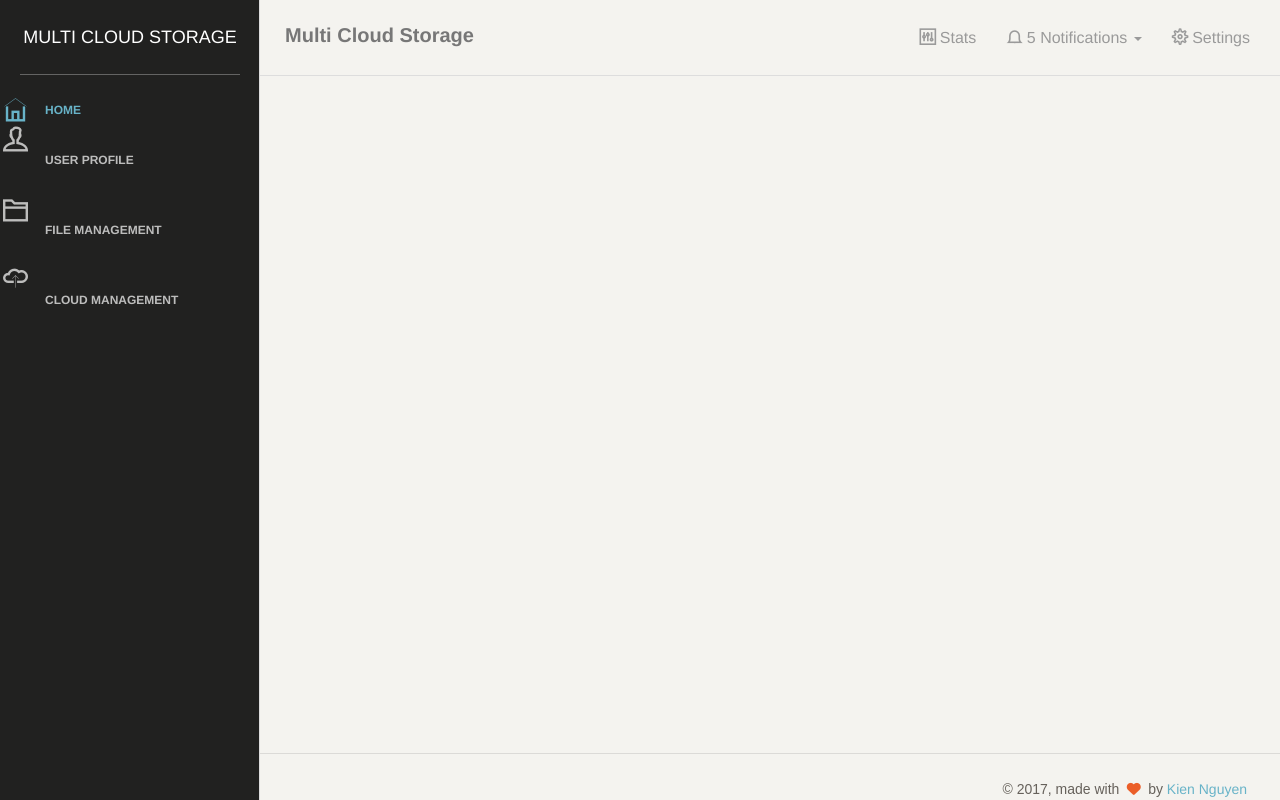
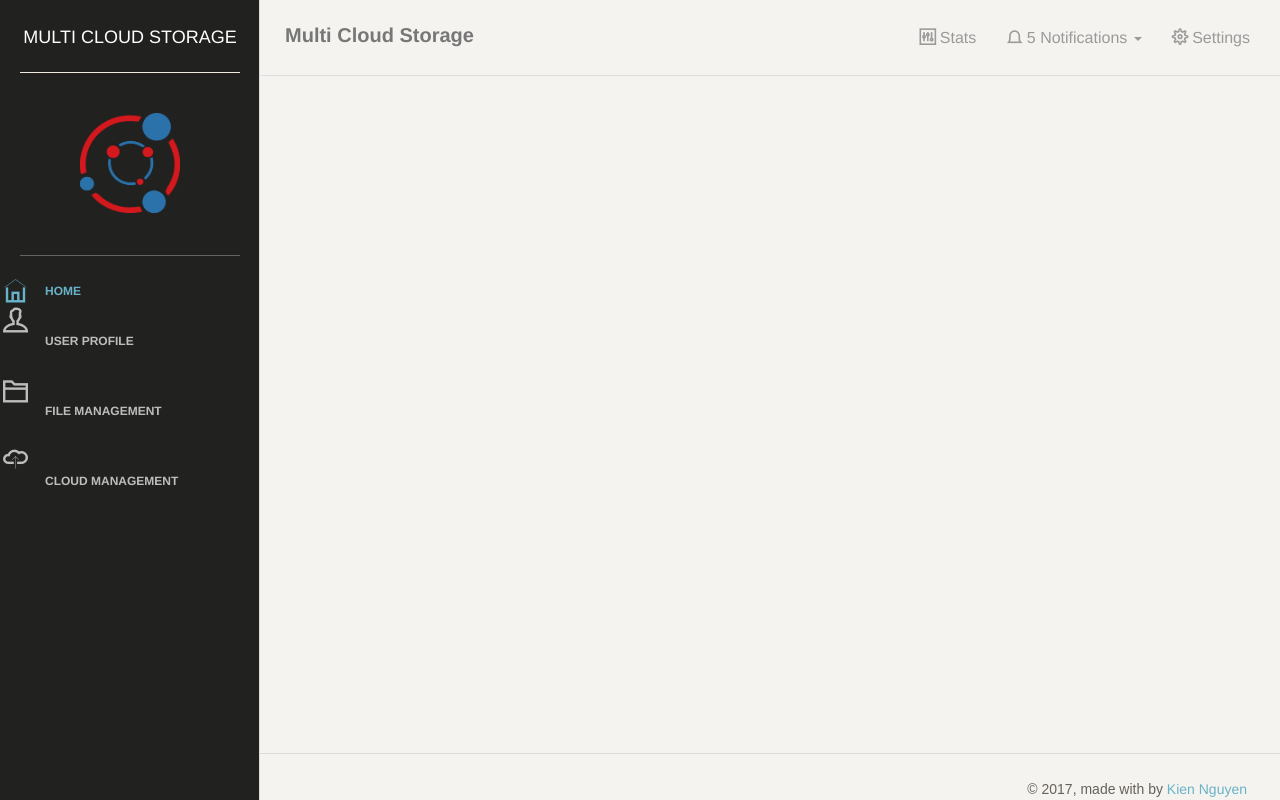
Before and after one commit to ntk148v/MCS, a Django app: page /test/ in a window 1280 px wide. Run offline with Django 3.2, Linux system fonts and the light colour scheme; some libraries are stand-ins or nearby versions; some web fonts are replaced.

Commit message:
Add logo

```diff
--- a/mcs/apps/dashboard/templates/dashboard/base.html
+++ b/mcs/apps/dashboard/templates/dashboard/base.html
@@ -29,7 +29,7 @@
 
 
     <!--  Fonts and icons     -->
-    <link href="http://maxcdn.bootstrapcdn.com/font-awesome/latest/css/font-awesome.min.css" rel="stylesheet">
+    <link href="{% static 'assets/css/font-awesome.min.css' %}'" rel="stylesheet">
     <link href='https://fonts.googleapis.com/css?family=Muli:400,300' rel='stylesheet' type='text/css'>
     <link href="{% static 'assets/css/themify-icons.css' %}" rel="stylesheet">
 
@@ -46,8 +46,10 @@
 
         <div class="sidebar-wrapper">
             <div class="logo">
-                <a href="#" class="simple-text">
+                <a href="{% url 'home'  %}" class="simple-text">
                     Multi Cloud Storage
+                    <hr>
+                    <img src="{% static 'assets/img/logo.png' %}" style="width: 100px; height: 100px;margin: 20px 20px 20px 20px"/>
                 </a>
             </div>
 
```
